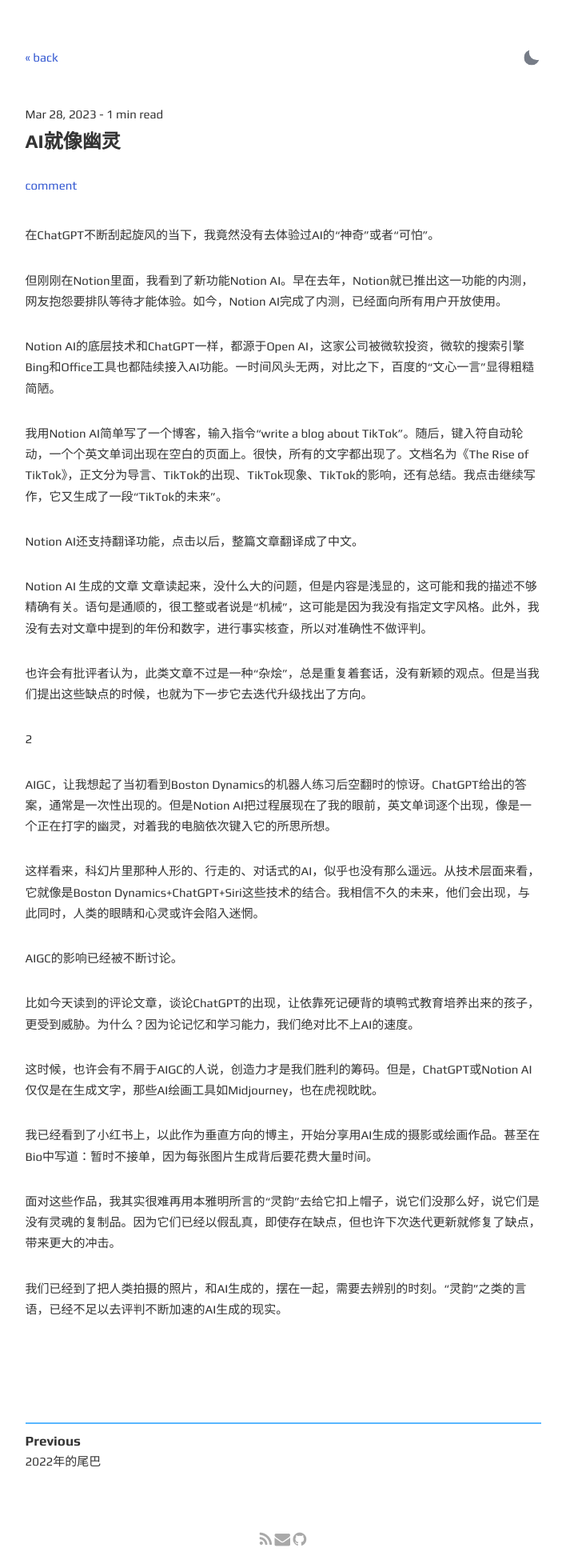
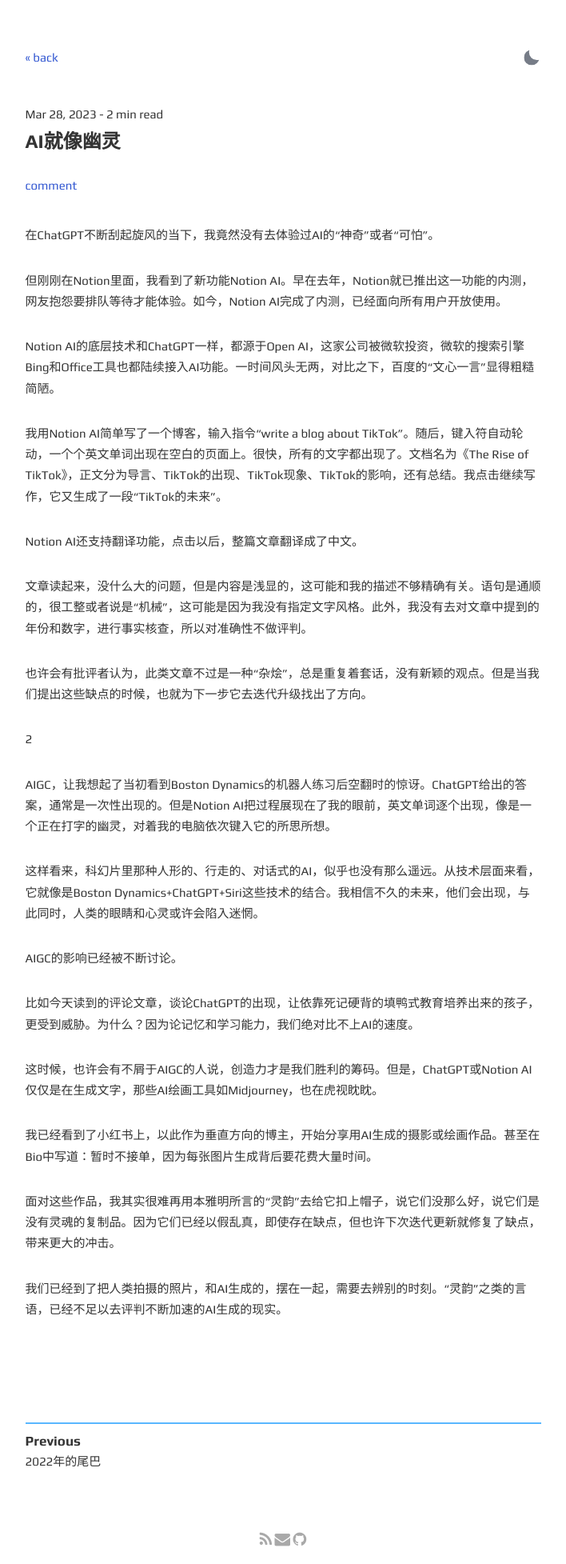
Before and after one commit to codyb1ue/codyb1ue.github.io, a Jekyll site: the page built from _posts/2023-03-28-AI as ghost.md, in a window 1280 px wide. Shown: the whole page at 80% size, without its empty margins (286-994 px from the left). Built offline with Jekyll 4.4.1, drawn with Linux system fonts in a browser that asks for light colours; comment, search, counter and statistics services are not loaded.

Commit message:
Update 2023-03-28-AI as ghost.md

```diff
--- a/_posts/2023-03-28-AI as ghost.md
+++ b/_posts/2023-03-28-AI as ghost.md
@@ -2,6 +2,8 @@
 layout: post
 title: AI就像幽灵
 tags: comment
+minute: 2
+comment: ture
 ---
 
 在ChatGPT不断刮起旋风的当下，我竟然没有去体验过AI的“神奇”或者“可怕”。
@@ -14,8 +16,6 @@
 
 Notion AI还支持翻译功能，点击以后，整篇文章翻译成了中文。
 
-
-Notion AI 生成的文章
 文章读起来，没什么大的问题，但是内容是浅显的，这可能和我的描述不够精确有关。语句是通顺的，很工整或者说是“机械”，这可能是因为我没有指定文字风格。此外，我没有去对文章中提到的年份和数字，进行事实核查，所以对准确性不做评判。
 
 也许会有批评者认为，此类文章不过是一种“杂烩”，总是重复着套话，没有新颖的观点。但是当我们提出这些缺点的时候，也就为下一步它去迭代升级找出了方向。
```
